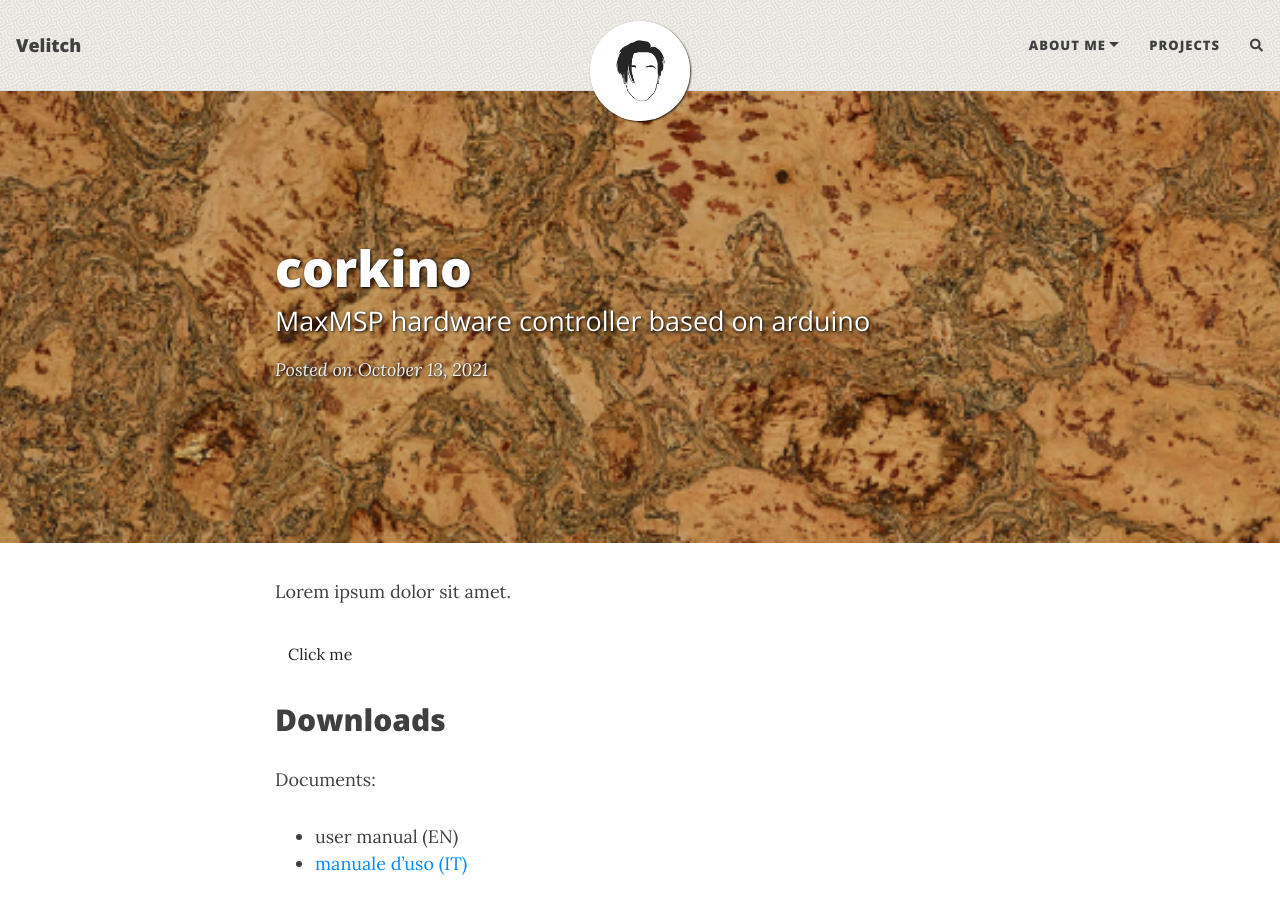
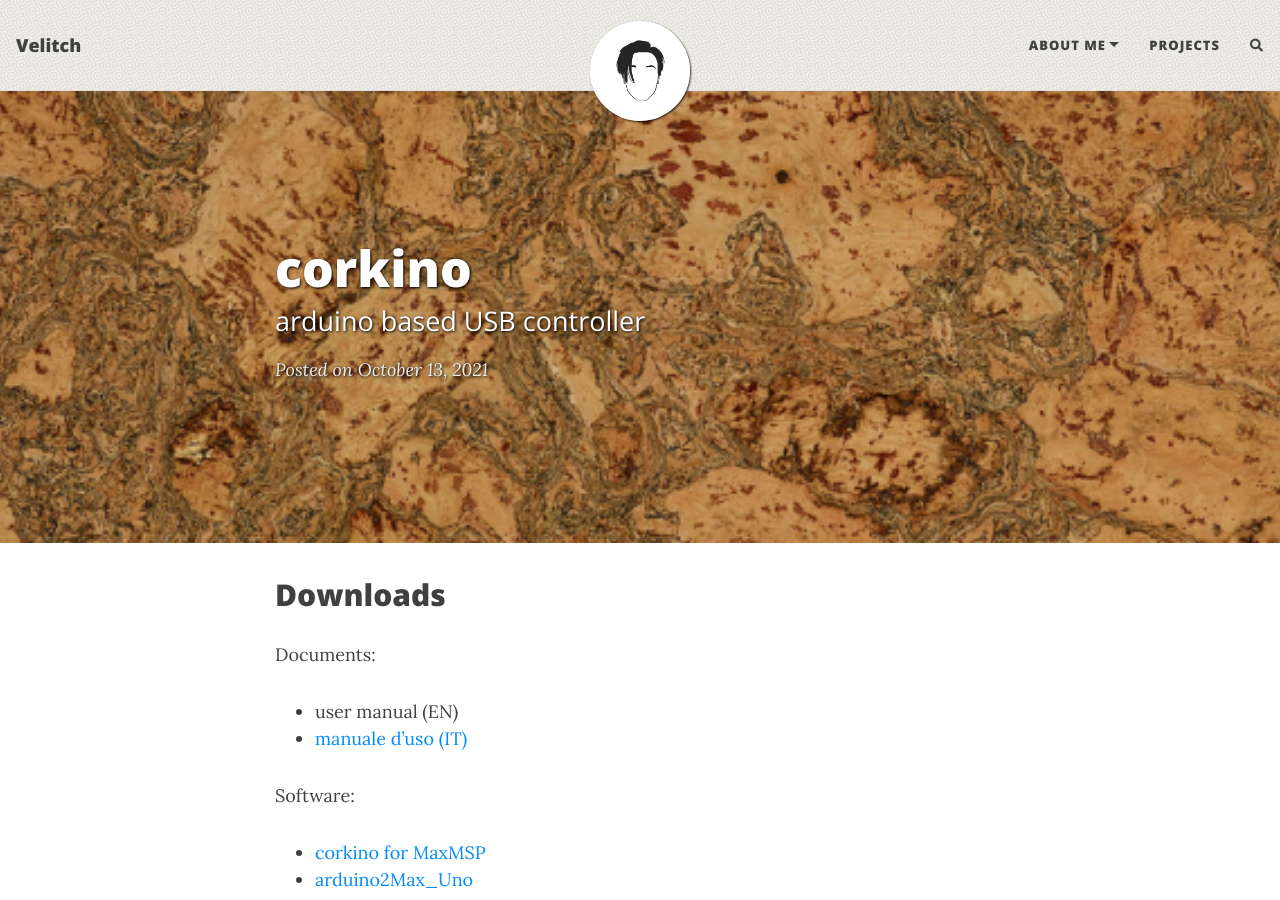
Before and after one commit to Velitch/velitch, a Jekyll site: the page built from _posts/2021-10-13-corkino.md, in a window 1280 px wide and 900 px high. Built offline with Jekyll 4.4.1, drawn with Linux system fonts in a browser that asks for light colours; nearby versions of some CDN libraries; comment, search, counter and statistics services are not loaded.

Commit message:
Update 2021-10-13-corkino.md

```diff
--- a/_posts/2021-10-13-corkino.md
+++ b/_posts/2021-10-13-corkino.md
@@ -1,16 +1,14 @@
 ---
 layout: post
 title: corkino
-subtitle: MaxMSP hardware controller based on arduino
+subtitle: arduino based USB controller
 cover-img: "assets/img/manual_cover.png"
 thumbnail-img: "assets/img/sketch_controller_colorato_Tavola%20disegno%201.png"
 tags: [arduino, MaxMSP, hardware, controller]
 comments: true
 ---
 
-Lorem ipsum dolor sit amet.
 
-[Click me](http://www.google.com){: .btn}
 
 ## Downloads
 
```
